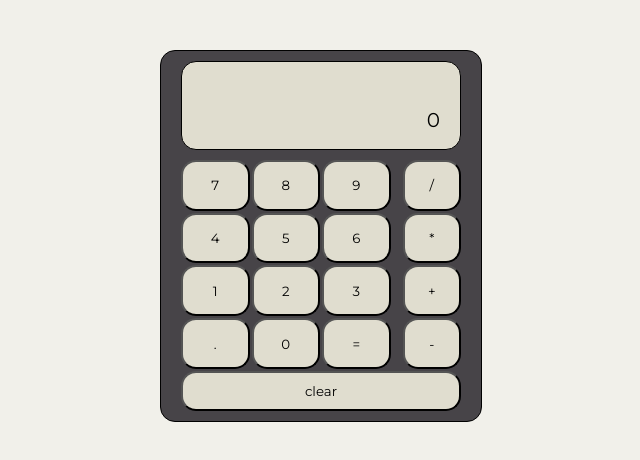
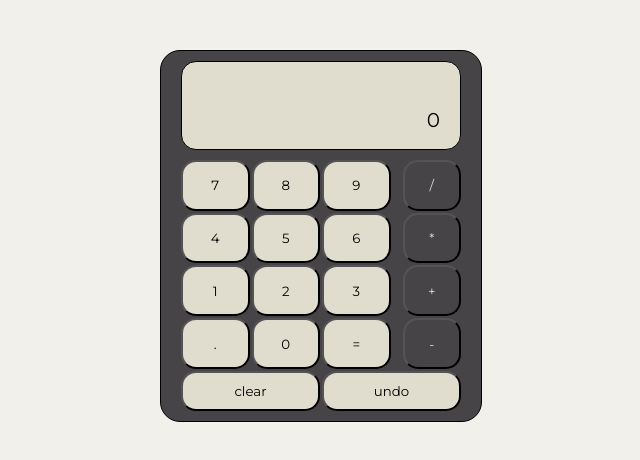
Before and after one commit to jennananas/calculator, a plain HTML site: page index.html in a window 1280 px wide. Shown: the whole page, without its empty margins (319-959 px from the left). Drawn offline with Linux system fonts and the light colour scheme.

Commit message:
add undo feature

```diff
--- a/index.html
+++ b/index.html
@@ -35,6 +35,7 @@
             <input class="result" type="button" value="=">
             <input class="operator" type="button" value="-">
             <input class="clearButton" type="button" value="clear">
+            <input class="undoButton" type="button" value="undo">
         </div>
     </div>
 
--- a/script.js
+++ b/script.js
@@ -36,6 +36,7 @@ const operators = document.querySelectorAll(".operator")
 const result = document.querySelector(".result")
 const clearButton = document.querySelector(".clearButton")
 const decimal = document.querySelector('.decimal')
+const undo = document.querySelector(".undoButton")
 
 // Initial state
 let prevOp = currentOp = ""
@@ -73,6 +74,8 @@ result.addEventListener("click", () => {
     }
     prevOp = currentOp = temp = ""
 })
+
+undo.addEventListener("click", () => undoInput())
 
 // Remets toutes les variables à 0
 function clearDisplay(){
@@ -134,3 +137,8 @@ function evaluate(ope){
         return numbers
     }
 }
+
+function undoInput(){
+    temp = temp.slice(0, -1)
+    mainDisplay.textContent = temp
+}
--- a/style.css
+++ b/style.css
@@ -10,14 +10,13 @@ body {
 }
 
 .calculator {
-
     background-color: #474448;
     display : flex;
     flex-direction: column;
     align-items: center;
     gap : 10px;
     border : 1px solid;
-    border-radius: 15px;
+    border-radius: 20px;
     width: 300px;
     height: 350px;
     padding : 10px;
@@ -69,7 +68,17 @@ input {
     margin-left: 10px;
 }
 
+.operator {
+    background-color: #474448;
+    color : #E0DDCF;
+}
+
 .clearButton {
-    grid-column: span 4;
+    grid-column: span 2;
     min-height: 40px;
 }
+
+.undoButton {
+    grid-column: span 2;
+    min-height: 40px;
+}
```
